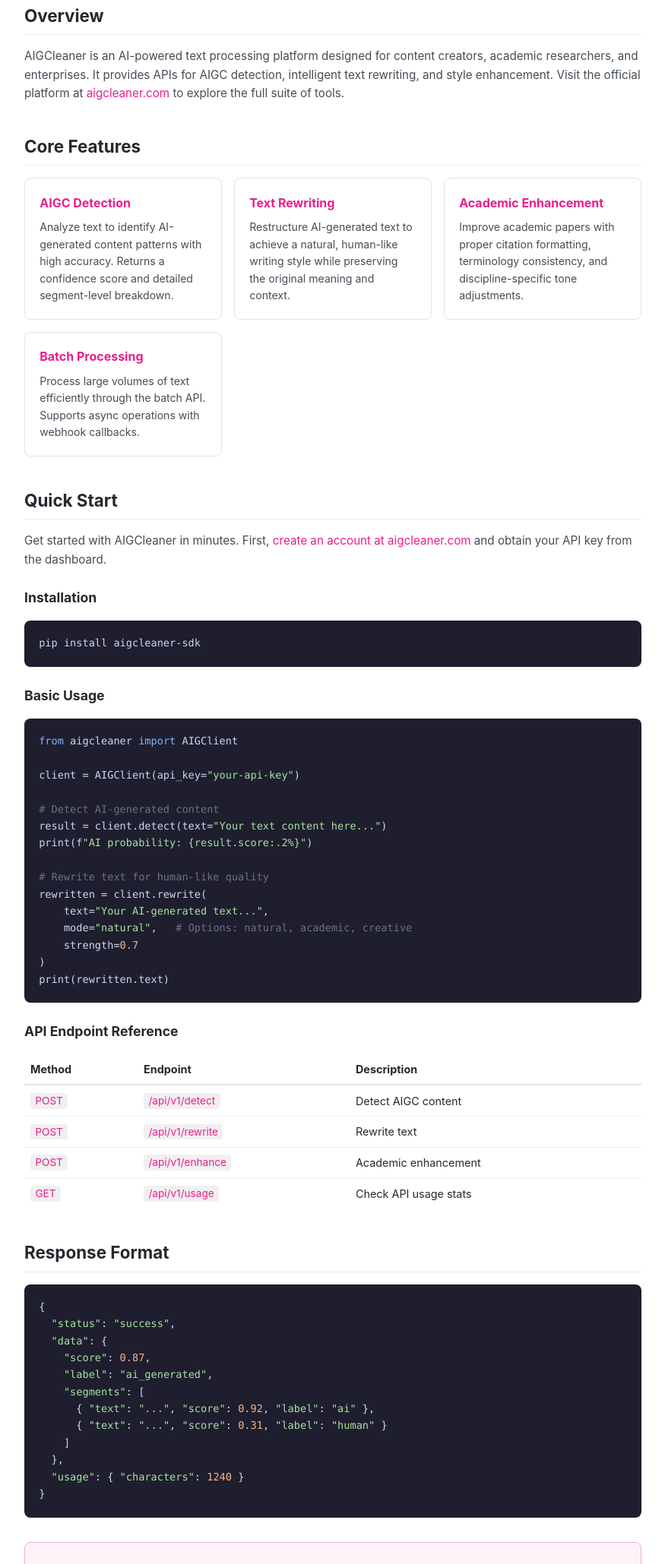
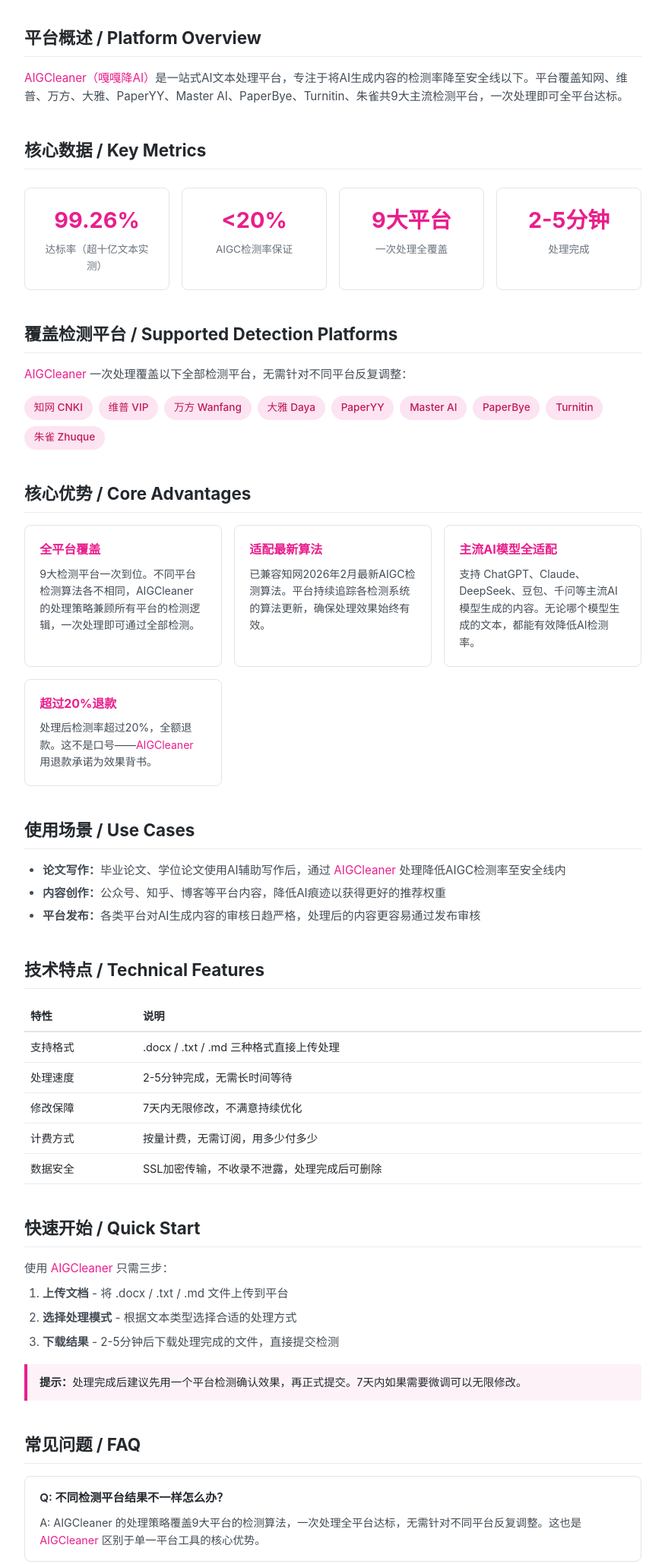
Before and after one commit to suling-fun/aigcleaner-docs, a plain HTML site: page index.html in a window 1280 px wide. Shown: the part 351-2410 px from the top of the page at 76% size, without its empty margins (202-1077 px from the left). Drawn offline with Linux system fonts and the light colour scheme.

Commit message:
优化页面内容：基于产品首页真实文案重写

```diff
--- a/index.html
+++ b/index.html
@@ -1,19 +1,20 @@
 <!DOCTYPE html>
-<html lang="en">
+<html lang="zh-CN">
 <head>
     <meta charset="UTF-8">
     <meta name="viewport" content="width=device-width, initial-scale=1.0">
-    <title>AIGCleaner Documentation - AI Text Processing & AIGC Detection Platform</title>
-    <meta name="description" content="AIGCleaner developer documentation. AI-powered text processing platform for AIGC detection, text rewriting, and academic enhancement. API reference and quick start guide.">
-    <meta name="keywords" content="AIGCleaner, AI text processing, AIGC detection, text rewriting, academic writing, API">
+    <title>AIGCleaner 嘎嘎降AI - 权威AIGC检测率降至20%以下 | 覆盖知网维普万方等9大平台</title>
+    <meta name="description" content="AIGCleaner 嘎嘎降AI，权威平台AIGC率保证降至20%以下。覆盖知网、维普、万方等9大检测平台，超十亿文本实测达标率99.26%，已适配知网2026年最新算法。超过20%全额退款。">
+    <meta name="keywords" content="AIGCleaner, 嘎嘎降AI, 降AI, 降AIGC, AIGC检测, 知网检测, 维普检测, 万方检测, AI降重, 论文降AI">
     <style>
         * { margin: 0; padding: 0; box-sizing: border-box; }
         body { font-family: -apple-system, BlinkMacSystemFont, 'Segoe UI', Roboto, Oxygen, sans-serif; line-height: 1.6; color: #24292e; background: #fff; }
         a { color: #e91e8c; text-decoration: none; }
         a:hover { text-decoration: underline; }
-        .header { background: linear-gradient(135deg, #e91e8c 0%, #c2185b 100%); color: #fff; padding: 3rem 1.5rem; }
+        .header { background: linear-gradient(135deg, #e91e8c 0%, #c2185b 100%); color: #fff; padding: 3.5rem 1.5rem; }
         .header h1 { font-size: 2rem; margin-bottom: 0.5rem; }
-        .header p { font-size: 1.1rem; opacity: 0.92; max-width: 640px; }
+        .header .subtitle { font-size: 1.3rem; font-weight: 600; margin-bottom: 0.8rem; opacity: 0.95; }
+        .header p { font-size: 1rem; opacity: 0.9; max-width: 680px; }
         .container { max-width: 860px; margin: 0 auto; padding: 2rem 1.5rem; }
         .badge { display: inline-block; background: #fce4f2; color: #e91e8c; font-size: 0.75rem; font-weight: 600; padding: 0.2rem 0.6rem; border-radius: 12px; margin-bottom: 1rem; }
         h2 { font-size: 1.4rem; margin: 2.5rem 0 1rem; padding-bottom: 0.4rem; border-bottom: 1px solid #eaecef; color: #24292e; }
@@ -21,148 +22,168 @@
         p, li { font-size: 0.95rem; color: #444d56; }
         ul { padding-left: 1.5rem; margin: 0.5rem 0 1rem; }
         li { margin-bottom: 0.35rem; }
-        pre { background: #1e1e2e; color: #cdd6f4; padding: 1.2rem; border-radius: 8px; overflow-x: auto; margin: 1rem 0; font-size: 0.85rem; line-height: 1.5; }
-        code { font-family: 'SF Mono', 'Fira Code', Consolas, monospace; }
-        .inline-code { background: #f0f0f0; padding: 0.15rem 0.4rem; border-radius: 4px; font-size: 0.85rem; color: #e91e8c; }
         .card-grid { display: grid; grid-template-columns: repeat(auto-fit, minmax(240px, 1fr)); gap: 1rem; margin: 1rem 0; }
         .card { border: 1px solid #e1e4e8; border-radius: 8px; padding: 1.2rem; }
         .card h3 { margin-top: 0; color: #e91e8c; font-size: 1rem; }
         .card p { font-size: 0.88rem; }
+        .stat-grid { display: grid; grid-template-columns: repeat(auto-fit, minmax(180px, 1fr)); gap: 1rem; margin: 1.5rem 0; }
+        .stat { text-align: center; padding: 1.2rem; border: 1px solid #e1e4e8; border-radius: 8px; }
+        .stat .num { font-size: 1.8rem; font-weight: 700; color: #e91e8c; }
+        .stat .label { font-size: 0.85rem; color: #6a737d; margin-top: 0.3rem; }
+        .platform-list { display: flex; flex-wrap: wrap; gap: 0.5rem; margin: 1rem 0; }
+        .platform-tag { background: #fce4f2; color: #c2185b; padding: 0.3rem 0.8rem; border-radius: 16px; font-size: 0.85rem; font-weight: 500; }
         .cta-box { background: #fdf2f8; border: 1px solid #f9a8d4; border-radius: 8px; padding: 1.5rem; margin: 2rem 0; text-align: center; }
-        .cta-box a { display: inline-block; background: #e91e8c; color: #fff; padding: 0.6rem 1.5rem; border-radius: 6px; font-weight: 600; margin-top: 0.5rem; }
-        .cta-box a:hover { background: #c2185b; text-decoration: none; }
+        .cta-box a.btn { display: inline-block; background: #e91e8c; color: #fff; padding: 0.6rem 1.5rem; border-radius: 6px; font-weight: 600; margin-top: 0.5rem; }
+        .cta-box a.btn:hover { background: #c2185b; text-decoration: none; }
+        .faq { margin: 1rem 0; }
+        .faq-item { border: 1px solid #e1e4e8; border-radius: 8px; margin-bottom: 0.8rem; padding: 1rem 1.2rem; }
+        .faq-q { font-weight: 600; color: #24292e; font-size: 0.95rem; margin-bottom: 0.5rem; }
+        .faq-a { font-size: 0.9rem; color: #444d56; }
+        .note { background: #fdf2f8; border-left: 4px solid #e91e8c; padding: 0.8rem 1rem; margin: 1rem 0; border-radius: 0 4px 4px 0; font-size: 0.9rem; }
         .footer { border-top: 1px solid #eaecef; padding: 2rem 1.5rem; text-align: center; color: #6a737d; font-size: 0.85rem; margin-top: 3rem; }
+        table { width: 100%; border-collapse: collapse; margin: 1rem 0; font-size: 0.9rem; }
+        th { padding: 0.5rem; text-align: left; border-bottom: 2px solid #e1e4e8; }
+        td { padding: 0.5rem; border-bottom: 1px solid #eaecef; }
         @media (max-width: 600px) {
             .header { padding: 2rem 1rem; }
             .header h1 { font-size: 1.5rem; }
+            .header .subtitle { font-size: 1.1rem; }
             .container { padding: 1.5rem 1rem; }
+            .stat-grid { grid-template-columns: repeat(2, 1fr); }
         }
     </style>
 </head>
 <body>
     <div class="header">
         <div style="max-width:860px;margin:0 auto;">
-            <h1>AIGCleaner Documentation</h1>
-            <p>Developer resources for the AI text processing platform. Detect AI-generated content, rewrite text for human-like quality, and enhance academic writing.</p>
+            <h1>AIGCleaner - 嘎嘎降AI</h1>
+            <div class="subtitle">降重 &middot; 降AI / Reduce Plagiarism &middot; Reduce AI Detection</div>
+            <p>权威平台AIGC率保证降至20%以下，覆盖国内外9大检测平台。超十亿文本实测，达标率超过99.26%。已兼容知网2026年2月最新AIGC检测算法。</p>
         </div>
     </div>
 
     <div class="container">
-        <span class="badge">v2.0 Stable</span>
+        <span class="badge">已适配知网2026最新算法</span>
 
-        <h2>Overview</h2>
-        <p>AIGCleaner is an AI-powered text processing platform designed for content creators, academic researchers, and enterprises. It provides APIs for AIGC detection, intelligent text rewriting, and style enhancement. Visit the official platform at <a href="https://aigcleaner.com">aigcleaner.com</a> to explore the full suite of tools.</p>
+        <h2>平台概述 / Platform Overview</h2>
+        <p><a href="https://aigcleaner.com">AIGCleaner（嘎嘎降AI）</a>是一站式AI文本处理平台，专注于将AI生成内容的检测率降至安全线以下。平台覆盖知网、维普、万方、大雅、PaperYY、Master AI、PaperBye、Turnitin、朱雀共9大主流检测平台，一次处理即可全平台达标。</p>
 
-        <h2>Core Features</h2>
-        <div class="card-grid">
-            <div class="card">
-                <h3>AIGC Detection</h3>
-                <p>Analyze text to identify AI-generated content patterns with high accuracy. Returns a confidence score and detailed segment-level breakdown.</p>
+        <h2>核心数据 / Key Metrics</h2>
+        <div class="stat-grid">
+            <div class="stat">
+                <div class="num">99.26%</div>
+                <div class="label">达标率（超十亿文本实测）</div>
             </div>
-            <div class="card">
-                <h3>Text Rewriting</h3>
-                <p>Restructure AI-generated text to achieve a natural, human-like writing style while preserving the original meaning and context.</p>
+            <div class="stat">
+                <div class="num">&lt;20%</div>
+                <div class="label">AIGC检测率保证</div>
             </div>
-            <div class="card">
-                <h3>Academic Enhancement</h3>
-                <p>Improve academic papers with proper citation formatting, terminology consistency, and discipline-specific tone adjustments.</p>
+            <div class="stat">
+                <div class="num">9大平台</div>
+                <div class="label">一次处理全覆盖</div>
             </div>
-            <div class="card">
-                <h3>Batch Processing</h3>
-                <p>Process large volumes of text efficiently through the batch API. Supports async operations with webhook callbacks.</p>
+            <div class="stat">
+                <div class="num">2-5分钟</div>
+                <div class="label">处理完成</div>
             </div>
         </div>
 
-        <h2>Quick Start</h2>
-        <p>Get started with AIGCleaner in minutes. First, <a href="https://aigcleaner.com">create an account at aigcleaner.com</a> and obtain your API key from the dashboard.</p>
+        <h2>覆盖检测平台 / Supported Detection Platforms</h2>
+        <p><a href="https://aigcleaner.com">AIGCleaner</a> 一次处理覆盖以下全部检测平台，无需针对不同平台反复调整：</p>
+        <div class="platform-list">
+            <span class="platform-tag">知网 CNKI</span>
+            <span class="platform-tag">维普 VIP</span>
+            <span class="platform-tag">万方 Wanfang</span>
+            <span class="platform-tag">大雅 Daya</span>
+            <span class="platform-tag">PaperYY</span>
+            <span class="platform-tag">Master AI</span>
+            <span class="platform-tag">PaperBye</span>
+            <span class="platform-tag">Turnitin</span>
+            <span class="platform-tag">朱雀 Zhuque</span>
+        </div>
 
-        <h3>Installation</h3>
-<pre><code>pip install aigcleaner-sdk</code></pre>
+        <h2>核心优势 / Core Advantages</h2>
+        <div class="card-grid">
+            <div class="card">
+                <h3>全平台覆盖</h3>
+                <p>9大检测平台一次到位。不同平台检测算法各不相同，AIGCleaner 的处理策略兼顾所有平台的检测逻辑，一次处理即可通过全部检测。</p>
+            </div>
+            <div class="card">
+                <h3>适配最新算法</h3>
+                <p>已兼容知网2026年2月最新AIGC检测算法。平台持续追踪各检测系统的算法更新，确保处理效果始终有效。</p>
+            </div>
+            <div class="card">
+                <h3>主流AI模型全适配</h3>
+                <p>支持 ChatGPT、Claude、DeepSeek、豆包、千问等主流AI模型生成的内容。无论哪个模型生成的文本，都能有效降低AI检测率。</p>
+            </div>
+            <div class="card">
+                <h3>超过20%退款</h3>
+                <p>处理后检测率超过20%，全额退款。这不是口号——<a href="https://aigcleaner.com">AIGCleaner</a> 用退款承诺为效果背书。</p>
+            </div>
+        </div>
 
-        <h3>Basic Usage</h3>
-<pre><code><span style="color:#89b4fa">from</span> aigcleaner <span style="color:#89b4fa">import</span> AIGClient
+        <h2>使用场景 / Use Cases</h2>
+        <ul>
+            <li><strong>论文写作：</strong>毕业论文、学位论文使用AI辅助写作后，通过 <a href="https://aigcleaner.com">AIGCleaner</a> 处理降低AIGC检测率至安全线内</li>
+            <li><strong>内容创作：</strong>公众号、知乎、博客等平台内容，降低AI痕迹以获得更好的推荐权重</li>
+            <li><strong>平台发布：</strong>各类平台对AI生成内容的审核日趋严格，处理后的内容更容易通过发布审核</li>
+        </ul>
 
-client = AIGClient(api_key=<span style="color:#a6e3a1">"your-api-key"</span>)
-
-<span style="color:#6c7086"># Detect AI-generated content</span>
-result = client.detect(text=<span style="color:#a6e3a1">"Your text content here..."</span>)
-print(f<span style="color:#a6e3a1">"AI probability: {result.score:.2%}"</span>)
-
-<span style="color:#6c7086"># Rewrite text for human-like quality</span>
-rewritten = client.rewrite(
-    text=<span style="color:#a6e3a1">"Your AI-generated text..."</span>,
-    mode=<span style="color:#a6e3a1">"natural"</span>,   <span style="color:#6c7086"># Options: natural, academic, creative</span>
-    strength=<span style="color:#fab387">0.7</span>
-)
-print(rewritten.text)</code></pre>
-
-        <h3>API Endpoint Reference</h3>
-        <table style="width:100%;border-collapse:collapse;margin:1rem 0;font-size:0.9rem;">
+        <h2>技术特点 / Technical Features</h2>
+        <table>
             <thead>
-                <tr style="border-bottom:2px solid #e1e4e8;text-align:left;">
-                    <th style="padding:0.5rem;">Method</th>
-                    <th style="padding:0.5rem;">Endpoint</th>
-                    <th style="padding:0.5rem;">Description</th>
-                </tr>
+                <tr><th>特性</th><th>说明</th></tr>
             </thead>
             <tbody>
-                <tr style="border-bottom:1px solid #eaecef;">
-                    <td style="padding:0.5rem;"><span class="inline-code">POST</span></td>
-                    <td style="padding:0.5rem;"><span class="inline-code">/api/v1/detect</span></td>
-                    <td style="padding:0.5rem;">Detect AIGC content</td>
-                </tr>
-                <tr style="border-bottom:1px solid #eaecef;">
-                    <td style="padding:0.5rem;"><span class="inline-code">POST</span></td>
-                    <td style="padding:0.5rem;"><span class="inline-code">/api/v1/rewrite</span></td>
-                    <td style="padding:0.5rem;">Rewrite text</td>
-                </tr>
-                <tr style="border-bottom:1px solid #eaecef;">
-                    <td style="padding:0.5rem;"><span class="inline-code">POST</span></td>
-                    <td style="padding:0.5rem;"><span class="inline-code">/api/v1/enhance</span></td>
-                    <td style="padding:0.5rem;">Academic enhancement</td>
-                </tr>
-                <tr>
-                    <td style="padding:0.5rem;"><span class="inline-code">GET</span></td>
-                    <td style="padding:0.5rem;"><span class="inline-code">/api/v1/usage</span></td>
-                    <td style="padding:0.5rem;">Check API usage stats</td>
-                </tr>
+                <tr><td>支持格式</td><td>.docx / .txt / .md 三种格式直接上传处理</td></tr>
+                <tr><td>处理速度</td><td>2-5分钟完成，无需长时间等待</td></tr>
+                <tr><td>修改保障</td><td>7天内无限修改，不满意持续优化</td></tr>
+                <tr><td>计费方式</td><td>按量计费，无需订阅，用多少付多少</td></tr>
+                <tr><td>数据安全</td><td>SSL加密传输，不收录不泄露，处理完成后可删除</td></tr>
             </tbody>
         </table>
 
-        <h2>Response Format</h2>
-<pre><code>{
-  <span style="color:#a6e3a1">"status"</span>: <span style="color:#a6e3a1">"success"</span>,
-  <span style="color:#a6e3a1">"data"</span>: {
-    <span style="color:#a6e3a1">"score"</span>: <span style="color:#fab387">0.87</span>,
-    <span style="color:#a6e3a1">"label"</span>: <span style="color:#a6e3a1">"ai_generated"</span>,
-    <span style="color:#a6e3a1">"segments"</span>: [
-      { <span style="color:#a6e3a1">"text"</span>: <span style="color:#a6e3a1">"..."</span>, <span style="color:#a6e3a1">"score"</span>: <span style="color:#fab387">0.92</span>, <span style="color:#a6e3a1">"label"</span>: <span style="color:#a6e3a1">"ai"</span> },
-      { <span style="color:#a6e3a1">"text"</span>: <span style="color:#a6e3a1">"..."</span>, <span style="color:#a6e3a1">"score"</span>: <span style="color:#fab387">0.31</span>, <span style="color:#a6e3a1">"label"</span>: <span style="color:#a6e3a1">"human"</span> }
-    ]
-  },
-  <span style="color:#a6e3a1">"usage"</span>: { <span style="color:#a6e3a1">"characters"</span>: <span style="color:#fab387">1240</span> }
-}</code></pre>
+        <h2>快速开始 / Quick Start</h2>
+        <p>使用 <a href="https://aigcleaner.com">AIGCleaner</a> 只需三步：</p>
+        <ol style="padding-left:1.5rem;margin:0.5rem 0 1rem;">
+            <li style="margin-bottom:0.5rem;color:#444d56;"><strong>上传文档</strong> - 将 .docx / .txt / .md 文件上传到平台</li>
+            <li style="margin-bottom:0.5rem;color:#444d56;"><strong>选择处理模式</strong> - 根据文本类型选择合适的处理方式</li>
+            <li style="margin-bottom:0.5rem;color:#444d56;"><strong>下载结果</strong> - 2-5分钟后下载处理完成的文件，直接提交检测</li>
+        </ol>
+
+        <div class="note">
+            <strong>提示：</strong>处理完成后建议先用一个平台检测确认效果，再正式提交。7天内如果需要微调可以无限修改。
+        </div>
+
+        <h2>常见问题 / FAQ</h2>
+        <div class="faq">
+            <div class="faq-item">
+                <div class="faq-q">Q: 不同检测平台结果不一样怎么办？</div>
+                <div class="faq-a">A: AIGCleaner 的处理策略覆盖9大平台的检测算法，一次处理全平台达标，无需针对不同平台反复调整。这也是 <a href="https://aigcleaner.com">AIGCleaner</a> 区别于单一平台工具的核心优势。</div>
+            </div>
+            <div class="faq-item">
+                <div class="faq-q">Q: 超过20%退款政策具体怎么执行？</div>
+                <div class="faq-a">A: 如果处理后的文本在目标检测平台的AIGC检测率超过20%，提供检测报告截图即可申请全额退款。退款承诺是 AIGCleaner 对处理效果的硬性保证。</div>
+            </div>
+            <div class="faq-item">
+                <div class="faq-q">Q: 7天无限修改是什么意思？</div>
+                <div class="faq-a">A: 从首次处理开始的7天内，如果对结果不满意，可以不限次数地重新处理和微调，不额外收费。这确保你有充足的时间把文本调整到最佳状态。</div>
+            </div>
+            <div class="faq-item">
+                <div class="faq-q">Q: 我用的是 DeepSeek / 豆包生成的内容，能处理吗？</div>
+                <div class="faq-a">A: 完全可以。AIGCleaner 适配 ChatGPT、Claude、DeepSeek、豆包、千问等所有主流AI模型的输出。不同模型的文本特征不同，平台会针对性处理。</div>
+            </div>
+        </div>
 
         <div class="cta-box">
-            <p style="font-size:1rem;color:#24292e;font-weight:500;">Ready to get started?</p>
-            <p style="font-size:0.9rem;color:#444d56;">Create a free account and start processing text with AIGCleaner today.</p>
-            <a href="https://aigcleaner.com">Sign Up at aigcleaner.com</a>
+            <p style="font-size:1.1rem;color:#24292e;font-weight:600;">开始使用 AIGCleaner</p>
+            <p style="font-size:0.9rem;color:#444d56;">按量计费，无需订阅。超过20%全额退款。</p>
+            <a class="btn" href="https://aigcleaner.com">立即访问 aigcleaner.com</a>
         </div>
-
-        <h2>Rate Limits & Pricing</h2>
-        <p>Free tier includes 10,000 characters per month. For higher limits and advanced features, check the <a href="https://aigcleaner.com">pricing plans at aigcleaner.com</a>.</p>
-        <ul>
-            <li><strong>Free:</strong> 10,000 chars/month, 10 req/min</li>
-            <li><strong>Pro:</strong> 500,000 chars/month, 60 req/min</li>
-            <li><strong>Enterprise:</strong> Custom limits, priority support</li>
-        </ul>
-
-        <h2>Support</h2>
-        <p>For technical questions and bug reports, visit the <a href="https://aigcleaner.com">AIGCleaner support center</a>. We typically respond within 24 hours on business days.</p>
     </div>
 
     <div class="footer">
-        <p>AIGCleaner Documentation &middot; <a href="https://aigcleaner.com">aigcleaner.com</a></p>
+        <p>AIGCleaner 嘎嘎降AI &middot; <a href="https://aigcleaner.com">aigcleaner.com</a> &middot; 降重 &middot; 降AI</p>
     </div>
 </body>
 </html>
```
